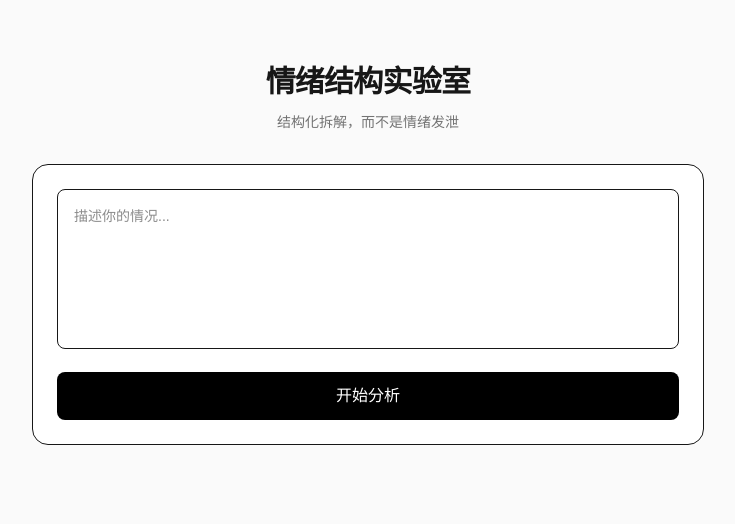
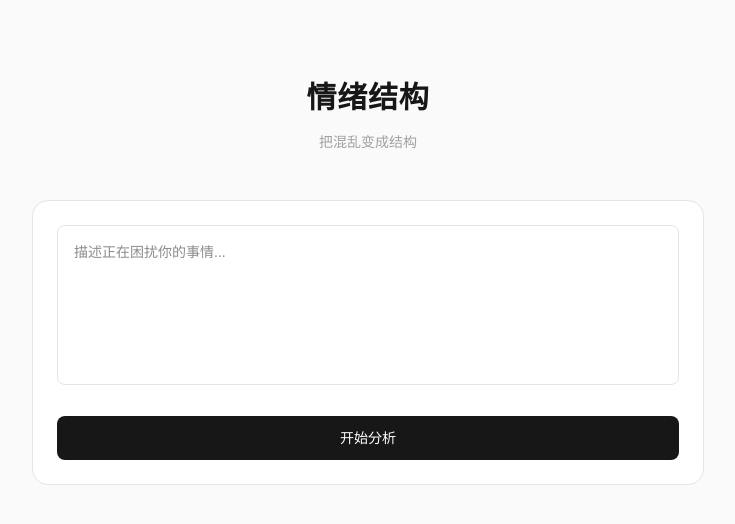
Before and after one commit to ccfan26-bot/emotion-lab, a Next.js app: page / in a window 1280 px wide. Shown: the top 524 px of the page, without its empty margins (272-1007 px from the left). Built offline with nearby package versions, Linux system fonts and the light colour scheme.

Commit message:
Update page.tsx

```diff
--- a/app/page.tsx
+++ b/app/page.tsx
@@ -7,11 +7,11 @@ type Step = "input" | "clarify" | "result";
 export default function Home() {
   const [step, setStep] = useState<Step>("input");
 
-  const [context, setContext] = useState(""); // ✅ 累积上下文
+  const [context, setContext] = useState("");
   const [currentInput, setCurrentInput] = useState("");
 
   const [questions, setQuestions] = useState<string[]>([]);
-  const [answers, setAnswers] = useState<string[]>(["", ""]);
+  const [answers, setAnswers] = useState<string[]>([]);
 
   const [result, setResult] = useState("");
   const [loading, setLoading] = useState(false);
@@ -48,7 +48,7 @@ export default function Home() {
           );
 
         setQuestions(qs);
-        setAnswers(["", ""]);
+        setAnswers(new Array(qs.length).fill(""));
         setStep("clarify");
       } else {
         setResult(text);
@@ -61,7 +61,7 @@ export default function Home() {
     setLoading(false);
   };
 
-  // ✅ 初始提交
+  // ✅ 初始输入
   const handleInitialSubmit = () => {
     if (!currentInput.trim()) return;
 
@@ -71,10 +71,11 @@ ${currentInput}
 `;
 
     setContext(newContext);
+    setCurrentInput("");
     runAnalysis(newContext);
   };
 
-  // ✅ 提交澄清回答
+  // ✅ 澄清提交
   const handleClarifySubmit = () => {
     const clarificationBlock = `
 澄清回答：
@@ -89,7 +90,7 @@ ${questions
     runAnalysis(newContext);
   };
 
-  // ✅ 用户补充信息
+  // ✅ 结果后补充
   const handleRefineSubmit = () => {
     if (!currentInput.trim()) return;
 
@@ -101,53 +102,56 @@ ${currentInput}
     const newContext = context + "\n" + refineBlock;
 
     setContext(newContext);
+    setCurrentInput("");
     runAnalysis(newContext);
   };
 
   return (
-    <main className="min-h-screen bg-neutral-50 flex justify-center px-4 py-16">
-      <div className="w-full max-w-2xl space-y-8">
+    <main className="min-h-screen bg-neutral-50 flex justify-center px-4 py-20">
+      <div className="w-full max-w-2xl space-y-12">
 
-        {/* 标题 */}
-        <div className="text-center">
-          <h1 className="text-3xl font-semibold tracking-tight">
-            情绪结构实验室
+        {/* 标题区 */}
+        <div className="text-center space-y-4">
+          <h1 className="text-3xl font-semibold tracking-wide text-neutral-900">
+            情绪结构
           </h1>
-          <p className="mt-3 text-neutral-500 text-sm">
-            结构化拆解，而不是情绪发泄
+          <p className="text-sm text-neutral-400">
+            把混乱变成结构
           </p>
         </div>
 
         {/* 输入阶段 */}
         {step === "input" && (
-          <div className="bg-white rounded-2xl p-6 border space-y-4">
+          <section className="bg-white rounded-2xl border border-neutral-200 p-6 space-y-6">
             <textarea
               value={currentInput}
               onChange={(e) => setCurrentInput(e.target.value)}
-              placeholder="描述你的情况..."
-              className="w-full h-40 resize-none rounded-lg border p-4 text-sm"
+              placeholder="描述正在困扰你的事情..."
+              className="w-full h-40 resize-none rounded-lg border border-neutral-200 p-4 text-sm focus:outline-none focus:ring-1 focus:ring-neutral-400"
             />
 
             <button
               onClick={handleInitialSubmit}
               disabled={loading}
-              className="w-full bg-black text-white py-3 rounded-lg"
+              className="w-full bg-neutral-900 text-white py-3 rounded-lg text-sm font-medium hover:opacity-90 transition disabled:opacity-50"
             >
               {loading ? "分析中..." : "开始分析"}
             </button>
-          </div>
+          </section>
         )}
 
         {/* 澄清阶段 */}
         {step === "clarify" && (
-          <div className="bg-white rounded-2xl p-6 border space-y-6">
-            <div className="text-sm text-neutral-600">
-              为了更准确理解，请补充：
+          <section className="bg-white rounded-2xl border border-neutral-200 p-6 space-y-8">
+            <div className="text-sm text-neutral-500">
+              为了更准确理解，请补充以下信息：
             </div>
 
             {questions.map((q, i) => (
-              <div key={i}>
-                <label className="text-sm font-medium">{q}</label>
+              <div key={i} className="space-y-2">
+                <label className="text-sm font-medium text-neutral-800">
+                  {q}
+                </label>
                 <textarea
                   value={answers[i] || ""}
                   onChange={(e) => {
@@ -155,7 +159,7 @@ ${currentInput}
                     updated[i] = e.target.value;
                     setAnswers(updated);
                   }}
-                  className="w-full mt-2 h-24 resize-none rounded-lg border p-3 text-sm"
+                  className="w-full h-24 resize-none rounded-lg border border-neutral-200 p-3 text-sm focus:outline-none focus:ring-1 focus:ring-neutral-400"
                 />
               </div>
             ))}
@@ -163,42 +167,43 @@ ${currentInput}
             <button
               onClick={handleClarifySubmit}
               disabled={loading}
-              className="w-full bg-black text-white py-3 rounded-lg"
+              className="w-full bg-neutral-900 text-white py-3 rounded-lg text-sm font-medium"
             >
               {loading ? "分析中..." : "继续分析"}
             </button>
-          </div>
+          </section>
         )}
 
         {/* 结果阶段 */}
         {step === "result" && (
-          <div className="space-y-6">
-            <div className="bg-white rounded-2xl p-6 border whitespace-pre-wrap text-sm leading-relaxed">
+          <section className="space-y-8">
+
+            <div className="bg-white rounded-2xl border border-neutral-200 p-6 whitespace-pre-wrap text-sm leading-relaxed text-neutral-800">
               {result}
             </div>
 
-            {/* 补充 */}
-            <div className="bg-white rounded-2xl p-6 border space-y-4">
-              <div className="text-sm text-neutral-600">
-                还有补充信息吗？
+            {/* 补充区 */}
+            <div className="bg-white rounded-2xl border border-neutral-200 p-6 space-y-4">
+              <div className="text-sm text-neutral-500">
+                还有需要补充的信息吗？
               </div>
 
               <textarea
                 value={currentInput}
                 onChange={(e) => setCurrentInput(e.target.value)}
-                placeholder="补充新的信息..."
-                className="w-full h-24 resize-none rounded-lg border p-3 text-sm"
+                placeholder="补充新的背景、感受或细节..."
+                className="w-full h-24 resize-none rounded-lg border border-neutral-200 p-3 text-sm focus:outline-none focus:ring-1 focus:ring-neutral-400"
               />
 
               <button
                 onClick={handleRefineSubmit}
                 disabled={loading}
-                className="w-full bg-black text-white py-3 rounded-lg"
+                className="w-full bg-neutral-900 text-white py-3 rounded-lg text-sm font-medium"
               >
                 {loading ? "更新中..." : "更新分析"}
               </button>
             </div>
-          </div>
+          </section>
         )}
 
         {error && (
```
